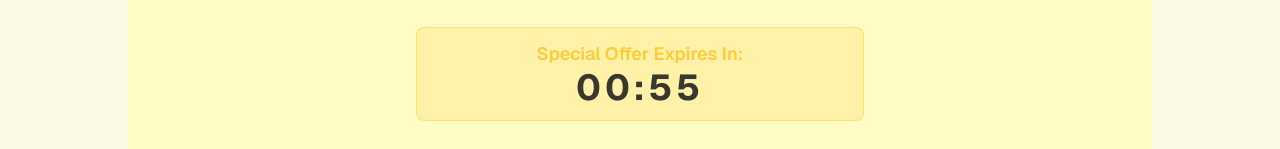
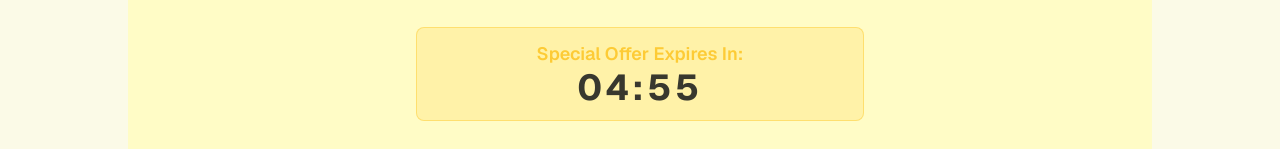
Before and after one commit to SinghRaghvendra/Margdarshak-AI, a Next.js app: page /pricing in a window 1280 px wide. Shown: the part 293-442 px from the top of the page. Built offline with nearby package versions, Linux system fonts and the light colour scheme; no server answers.

Commit message:
increase time to 5 minute

```diff
--- a/src/app/pricing/page.tsx
+++ b/src/app/pricing/page.tsx
@@ -59,13 +59,13 @@ const plans = [
 export default function PricingPage() {
   const router = useRouter();
   const { toast } = useToast();
-  const [timer, setTimer] = useState('01:00');
+  const [timer, setTimer] = useState('05:00');
   const [offerExpired, setOfferExpired] = useState(false);
 
   useEffect(() => {
     let offerEndTime = localStorage.getItem('margdarshak_offer_end_time');
     if (!offerEndTime) {
-      offerEndTime = (Date.now() + 60000).toString();
+      offerEndTime = (Date.now() + 300000).toString(); // 5 minutes in milliseconds
       localStorage.setItem('margdarshak_offer_end_time', offerEndTime);
     }
 
```
